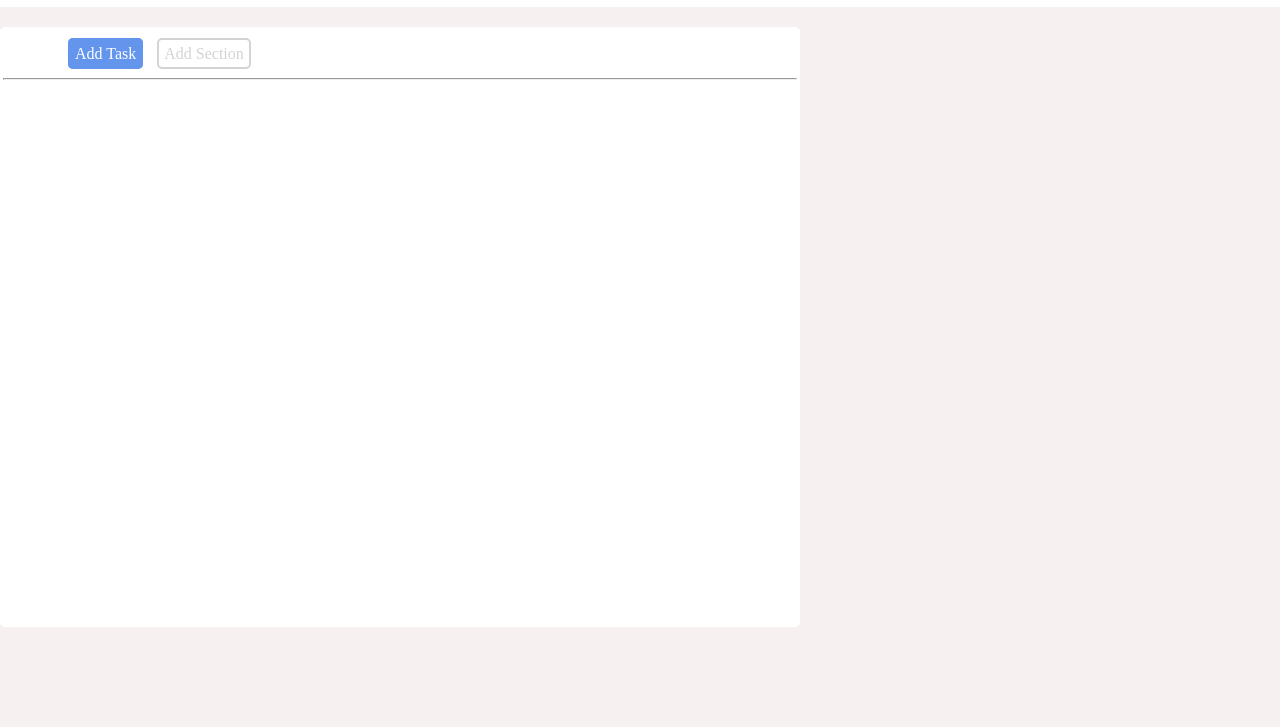
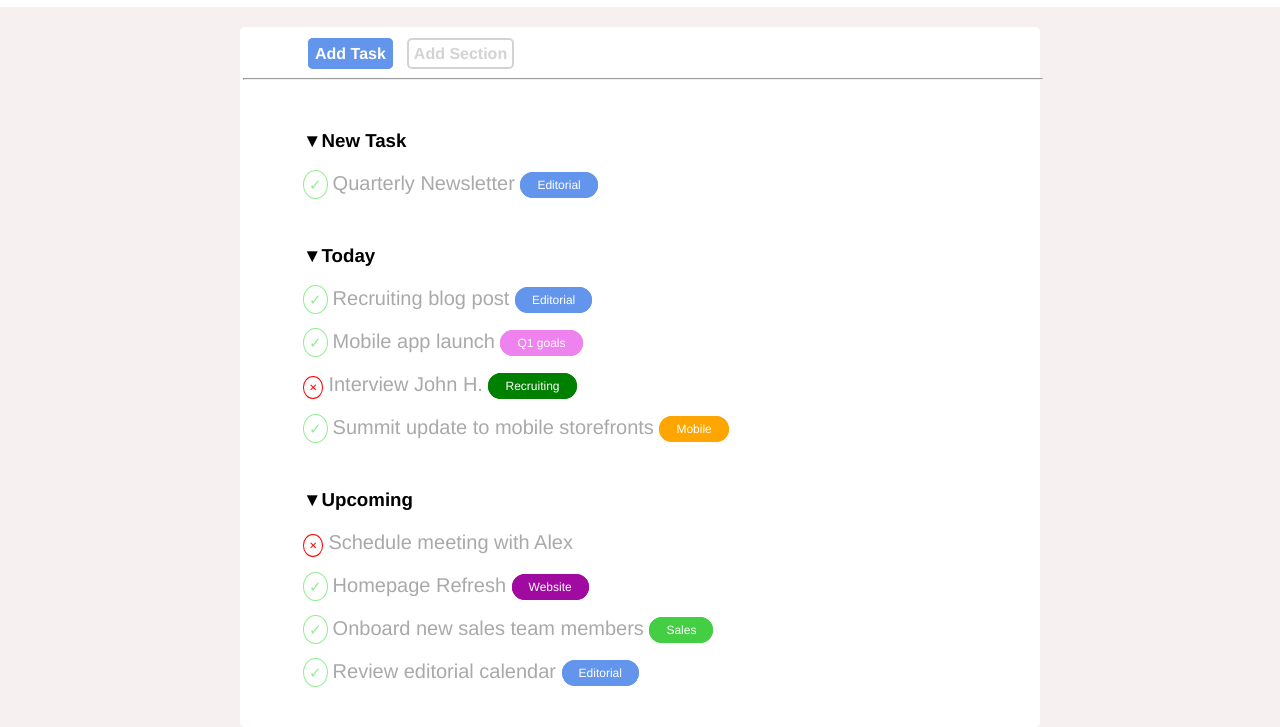
Before and after one commit to lucaperini/html-css-toboolist, a plain HTML site: page index.html in a window 1280 px wide. Shown: the part 83-810 px from the top of the page. Drawn offline with Linux system fonts and the light colour scheme.

Commit message:
da sistemare ancora cerchietti e commenti codice

```diff
--- a/css/style.css
+++ b/css/style.css
@@ -1,13 +1,10 @@
+/* RESET */
 *{
     box-sizing: border-box;
     margin: 0;
     padding:0;
 }
-
-body {
-    background-color: rgb(247, 240, 240);
-}
-
+/* impostazione header */
 header {
     height:90px;
     background-color:#fff;
@@ -15,27 +12,46 @@ header {
 
 }
 
+body {
+    background-color: rgb(247, 240, 240);
+}
+
+h3 {
+    font-family: Helvetica, sans-serif;
+    margin-left:60px;
+    margin-top:50px;
+}
+
+hr{
+    color: rgb(247, 243, 243);
+    width: 800px;
+    margin: right 5px;
+
+}
+
+ul {
+    list-style-type: none;
+}
+
 .logo-main {
     height: 70px;
     vertical-align: middle;
+    }
 
-
-}
 
 .logo-text {
     font-family: Helvetica, sans-serif;
     font-size: 2.5em;
     font-weight: 900;
     vertical-align: middle;
-
-
 }
 
 .container {
-
+    margin-left:auto;
+    margin-right:auto;
     margin-top:20px;
     width: 800px;
-    height:600px;
+    height:700px;
     background-color: white;
     border: 3px solid white;
     border-radius:5px;
@@ -49,25 +65,120 @@ header {
 
 .task-button{
     color:white;
+    font-weight:bold;
     background-color: cornflowerblue;
     border: 2px solid cornflowerblue;
     border-radius: 5px;
     padding:5px;
+    font-family: Helvetica, sans-serif;
 }
 
 .section-button{
     color: lightgrey;
+    font-weight:bold;
     background-color:#fff ;
     border: 2px solid lightgrey;
     border-radius: 5px;
     padding:5px;
     margin-left:10px;
+    font-family: Helvetica, sans-serif;
+}
+
+.task-item{
+
+    font-family: Helvetica, sans-serif;
+    font-size: 20px;
+    color: darkgray;
+    margin-top: 20px;
+    margin-left:60px;
 }
 
 
+.editorial-category {
+    font-family: Helvetica, sans-serif;
+    font-size: 12px;
+    color:white;
+    background-color: cornflowerblue;
+    border: 2px solid cornflowerblue;
+    border-radius:15px;
+    padding: 4px 15px 4px 15px;
+    vertical-align: middle;
+}
 
-hr {
+.goal-category {
+    font-family: Helvetica, sans-serif;
+    font-size: 12px;
+    color:white;
+    background-color: violet;
+    border: 2px solid violet;
+    border-radius:15px;
+    padding: 4px 15px 4px 15px;
+    vertical-align: middle;
+}
 
-    color:rgb(247, 240, 240);
+.recruiting-category {
+    font-family: Helvetica, sans-serif;
+    font-size: 12px;
+    color:white;
+    background-color: green;
+    border: 2px solid green;
+    border-radius:15px;
+    padding: 4px 15px 4px 15px;
+    vertical-align: middle;
+}
 
+.mobile-category {
+    font-family: Helvetica, sans-serif;
+    font-size: 12px;
+    color:white;
+    background-color: orange;
+    border: 2px solid orange;
+    border-radius:15px;
+    padding: 4px 15px 4px 15px;
+    vertical-align: middle;
 }
+
+.website-category {
+    font-family: Helvetica, sans-serif;
+    font-size: 12px;
+    color:white;
+    background-color: rgb(160, 10, 160);
+    border: 2px solid rgb(160, 10, 160);
+    border-radius:15px;
+    padding: 4px 15px 4px 15px;
+    vertical-align: middle;
+}
+
+.sales-category {
+    font-family: Helvetica, sans-serif;
+    font-size: 12px;
+    color:white;
+    background-color: rgb(67, 206, 67);
+    border: 2px solid rgb(67, 206, 67);
+    border-radius:15px;
+    padding: 4px 15px 4px 15px;
+    vertical-align: middle;
+}
+
+.task-done {
+    color: lightgreen;
+    background-color:white;
+    border: 1px solid lightgreen;
+    margin-right:5px;
+    border-radius:50%;
+    width:25px;
+    height:25px;
+    font-size:15px;
+    padding:5px;
+    }
+.task-undone {
+    color: red;
+    background-color:white;
+    border: 1px solid red;
+    margin-right:5px;
+    border-radius:50%;
+    width:25px;
+    height:25px;
+    font-size:10px;
+    padding:5px;
+    }
--- a/index.html
+++ b/index.html
@@ -17,20 +17,68 @@
 
     <main>
         <div class="container">
-
             <div class="buttons">
-
             <span class="task-button">Add Task</span>
             <span class="section-button">Add Section</span>
             </div>
+            <hr>
+        <section>
+            <h3> <span class="arrowhead-down>">&#9660;</span>New Task</h3>
+            <div class="task-item">
+                <span class="task-done">&#10003;</span>Quarterly Newsletter <span class="editorial-category">Editorial</span>
+            </div>
+        </section>
 
+        <section>
+            <h3> <span class="arrowhead-down>">&#9660;</span>Today</h3>
+            <ul>
+                <li><div class="task-item">
+                    <span class="task-done">&#10003;</span>Recruiting blog post <span class="editorial-category">Editorial</span>
+                </div>
+                </li>
+                <li>
+                    <div class="task-item">
+                    <span class="task-done">&#10003;</span>Mobile app launch <span class="goal-category">Q1 goals</span>
+                    </div>
+                </li>
+                <li>
+                    <div class="task-item">
+                    <span class="task-undone">&#10005;</span>Interview John H. <span class="recruiting-category">Recruiting</span>
+                    </div>
+                </li>
+                <li>
+                <div class="task-item">
+                <span class="task-done">&#10003;</span>Summit update to mobile storefronts <span class="mobile-category">Mobile</span>
+                </div>
+                </li>
+            </ul>
+        </section>
 
-
-            <hr>
-
-
+        <section>
+            <h3> <span class="arrowhead-down>">&#9660;</span>Upcoming</h3>
+            <ul>
+            <li>
+                <div class="task-item">
+                <span class="task-undone">&#10005;</span>Schedule meeting with Alex
+                </div>
+            </li>
+            <li>
+                <div class="task-item">
+                <span class="task-done">&#10003;</span>Homepage Refresh <span class="website-category">Website</span>
+                </div>
+            </li>
+            <li>
+                <div class="task-item">
+                <span class="task-done">&#10003;</span>Onboard new sales team members <span class="sales-category">Sales</span>
+                </div>
+            </li>
+            <li><div class="task-item">
+                <span class="task-done">&#10003;</span>Review editorial calendar <span class="editorial-category">Editorial</span>
+                </div>
+            </li>
+        </ul>
+        </section>
         </div>
-
     </main>
 </body>
 </html>
```
